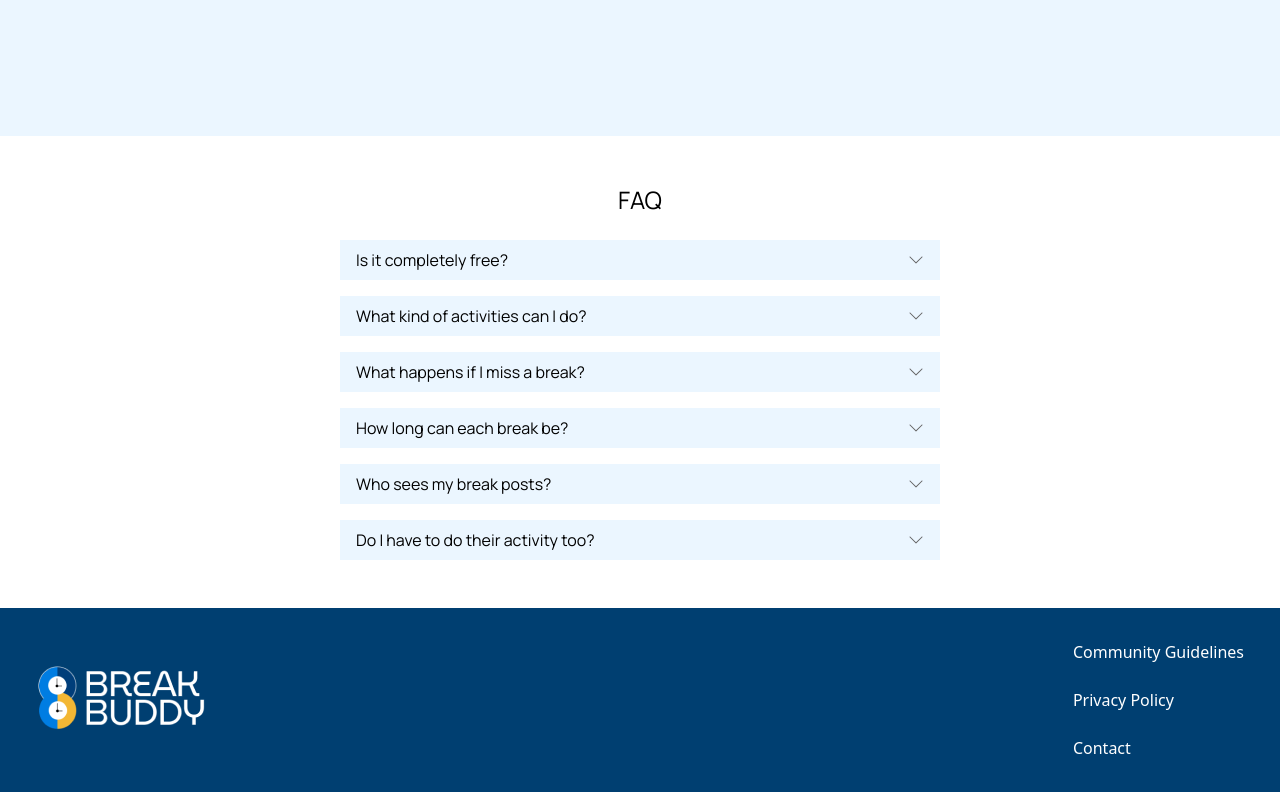
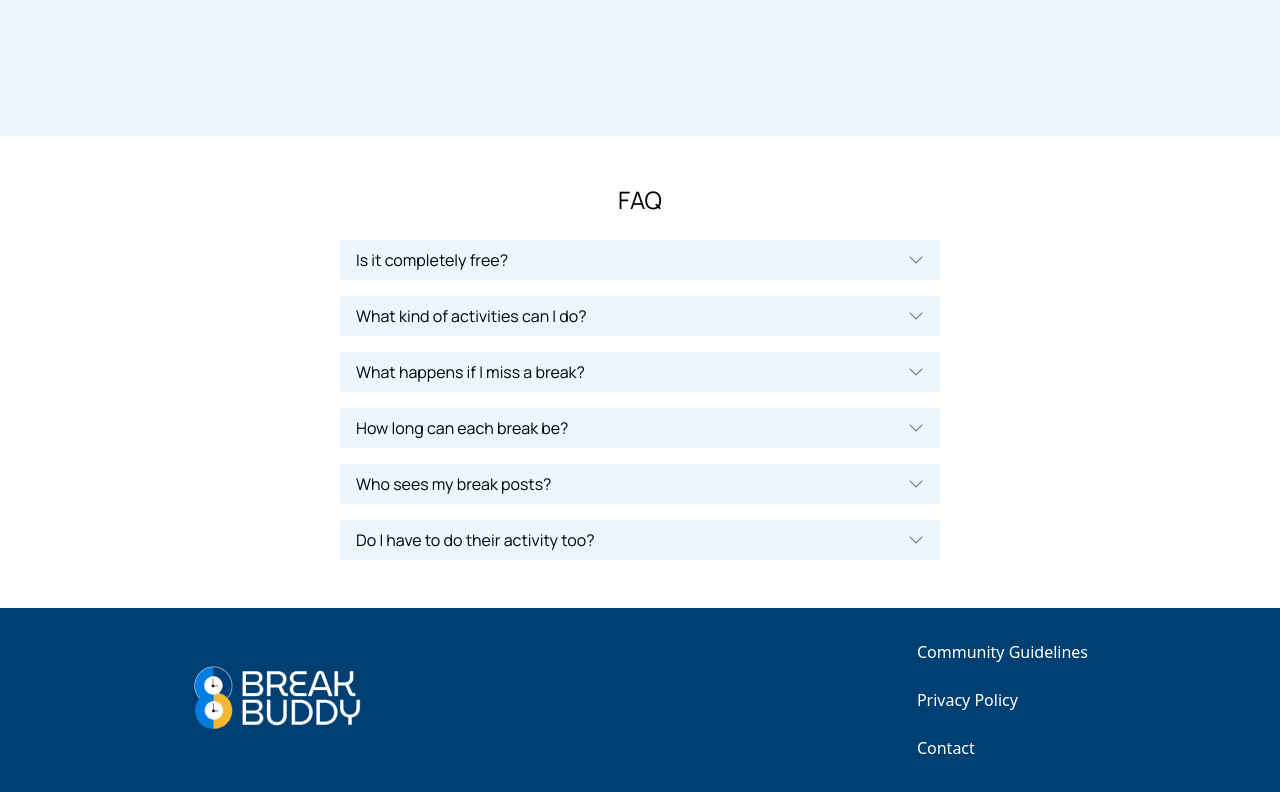
Before and after one commit to Break-Buddy/Break-Buddy-React, a React (Vite) app: page / in a window 1280 px wide. Shown: the part 900-1692 px from the top of the page. Built offline with nearby package versions, Linux system fonts and the light colour scheme; the HTML template or start-up script is replaced by a standard one.

Commit message:
changed padding LR

```diff
--- a/src/components/Footer.jsx
+++ b/src/components/Footer.jsx
@@ -13,7 +13,7 @@ function Footer() {
     },
   ];
   return (
-    <div className="bg-[#003F71] px-9 py-8">
+    <div className="bg-[#003F71] md:px-48 py-8">
       <div className="flex flex-col md:flex-row items-center justify-between gap-12 md:gap-0">
         <img src={BBLogo2} alt="" />
         <div className="flex flex-col gap-6 text-white items-center md:items-start">
```
